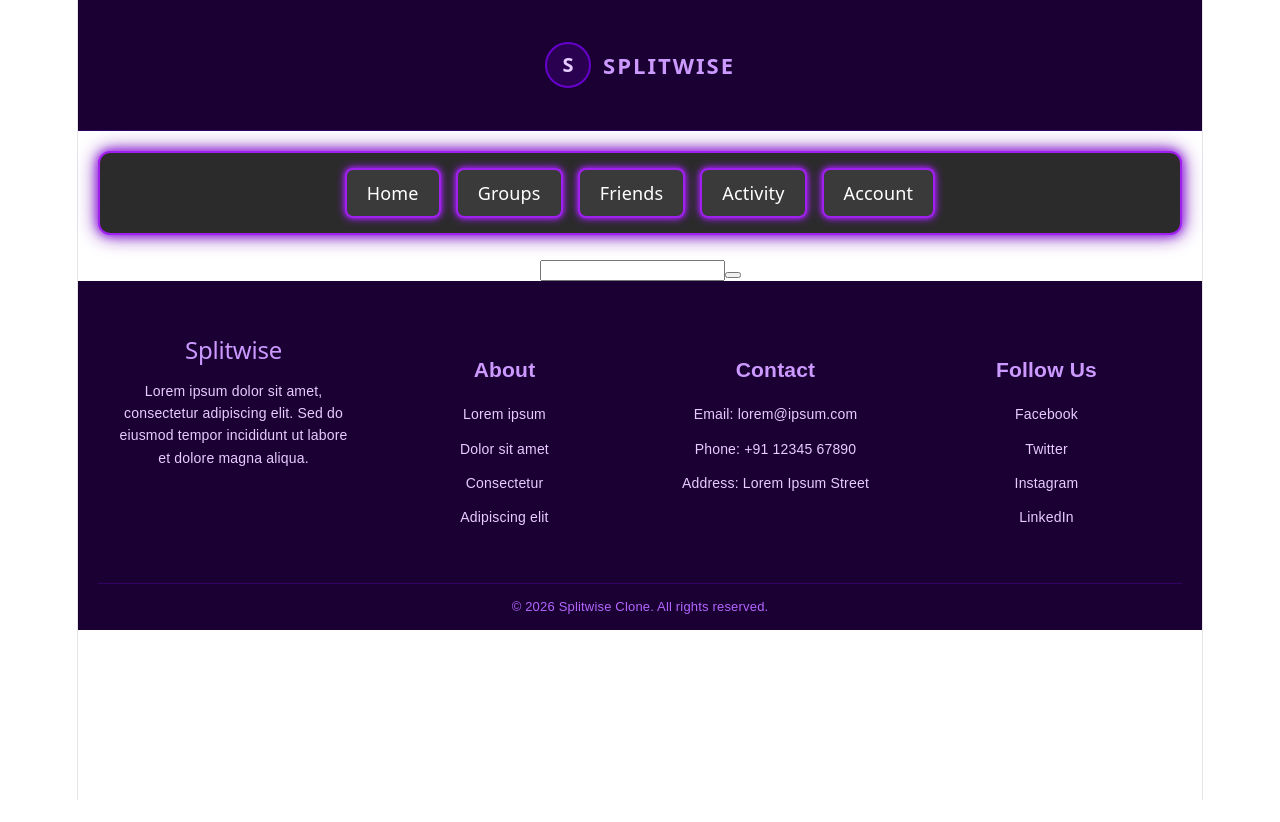
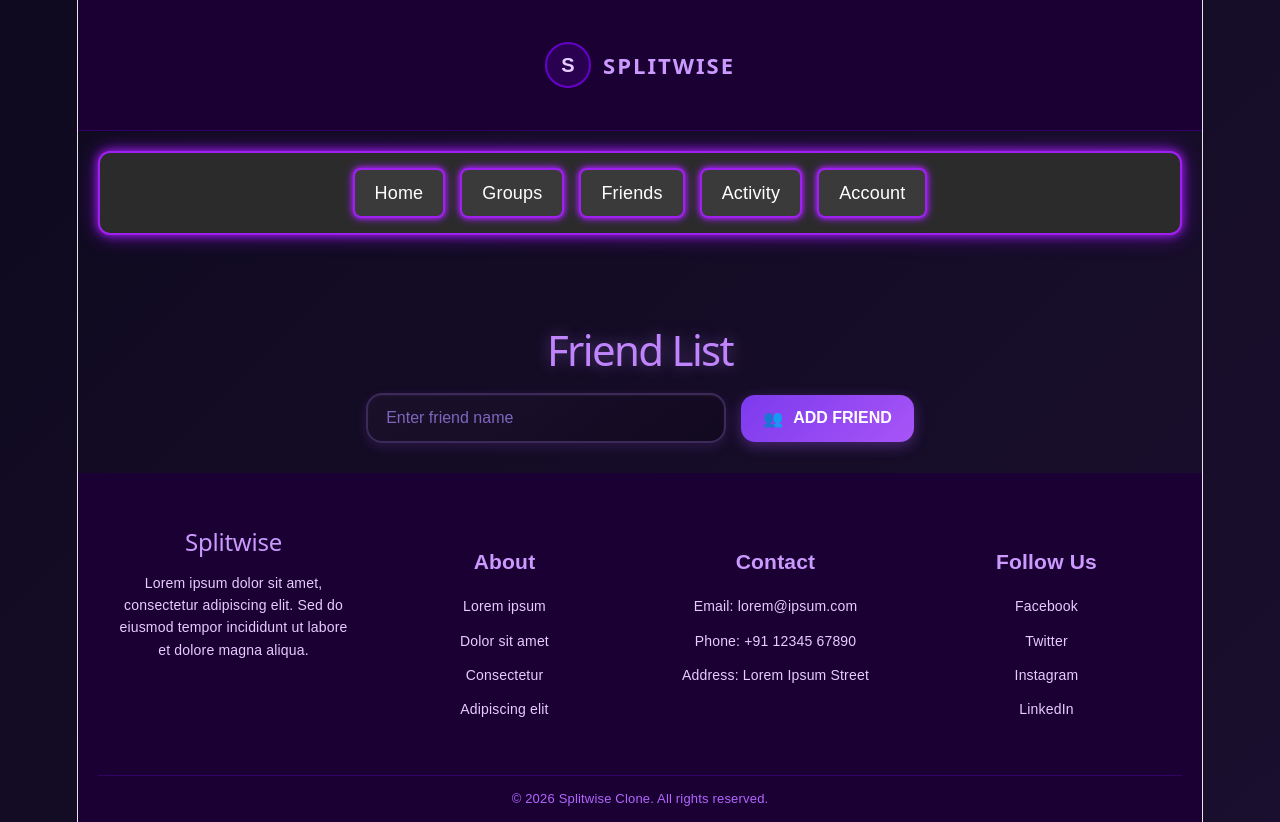
Before and after one commit to Jatin-Bhalla/splitwise, a React (Vite) app: page /friends in a window 1280 px wide. Before the commit the page ends 800 px from the top, so only its background shows below. Built offline with nearby package versions, Linux system fonts and the light colour scheme.

Commit message:
Completed Friends.jsx

```diff
--- a/src/Components/DropBox.jsx
+++ b/src/Components/DropBox.jsx
@@ -13,8 +13,7 @@
     return(
         <div>
             <button onClick={toggleDropdown}>{label}</button>
-            {isOpen && <List/>
-            }
+            {isOpen && <List/>}
 
         </div>
     )
--- a/src/Components/List.css
+++ b/src/Components/List.css
@@ -0,0 +1,179 @@
+/* Dark Background */
+body {
+  margin: 0;
+  padding: 0;
+  font-family: Arial, sans-serif;
+
+  background: linear-gradient(135deg, #0f0a1f, #1a0f2e);
+  min-height: 100vh;
+  color: #fff;
+}
+
+/* App Container */
+.app-container {
+  display: flex;
+  flex-direction: column;
+  align-items: center;
+
+  padding-top: 50px;
+}
+
+/* Title */
+.title {
+  font-size: 42px;
+  color: #c084fc;
+
+  margin-bottom: 30px;
+
+  text-shadow: 0 0 15px rgba(192, 132, 252, 0.4);
+}
+
+/* Input + Button Container */
+.list-container {
+  display: flex;
+  align-items: center;
+  gap: 15px;
+
+  margin-bottom: 30px;
+}
+
+/* Input */
+.friend-input {
+  width: 320px;
+
+  padding: 14px 18px;
+
+  font-size: 16px;
+  font-weight: 500;
+
+  color: #f3e8ff;
+
+  border: 2px solid #3b2a5a;
+  border-radius: 16px;
+
+  outline: none;
+
+  background: linear-gradient(145deg, #1a102b, #120a20);
+
+  box-shadow:
+    0 4px 12px rgba(168, 85, 247, 0.15),
+    inset 0 1px 2px rgba(255, 255, 255, 0.05);
+
+  transition: all 0.3s ease;
+}
+
+.friend-input:focus {
+  border-color: #a855f7;
+
+  box-shadow:
+    0 0 0 4px rgba(168, 85, 247, 0.2),
+    0 8px 20px rgba(168, 85, 247, 0.25);
+
+  transform: translateY(-2px);
+}
+
+.friend-input::placeholder {
+  color: #a78bfa;
+  opacity: 0.7;
+}
+
+/* Button */
+#button-container button {
+  display: flex;
+  align-items: center;
+  gap: 10px;
+
+  background: linear-gradient(135deg, #7c3aed, #a855f7);
+
+  color: white;
+
+  border: none;
+  border-radius: 14px;
+
+  padding: 14px 22px;
+
+  font-size: 16px;
+  font-weight: 600;
+
+  cursor: pointer;
+
+  box-shadow: 0 4px 14px rgba(168, 85, 247, 0.35);
+
+  transition: all 0.3s ease;
+}
+
+#button-container button:hover {
+  transform: translateY(-3px);
+
+  background: linear-gradient(135deg, #6d28d9, #9333ea);
+
+  box-shadow: 0 8px 22px rgba(168, 85, 247, 0.45);
+}
+
+#button-container button:active {
+  transform: scale(0.96);
+}
+
+/* Friends List */
+.friends-list {
+  width: 420px;
+
+  padding: 0;
+  margin: 0;
+}
+
+/* Friend Item */
+.friend-item {
+  display: flex;
+  align-items: center;
+  gap: 12px;
+
+  list-style: none;
+
+  background: linear-gradient(135deg, #1a102b, #140c24);
+
+  padding: 15px 18px;
+
+  margin-bottom: 14px;
+
+  border-radius: 16px;
+
+  font-size: 18px;
+  font-weight: 600;
+
+  color: #f3e8ff;
+
+  border: 1px solid #2e1b45;
+
+  box-shadow: 0 4px 12px rgba(0, 0, 0, 0.4);
+
+  transition: all 0.3s ease;
+}
+
+.friend-item:hover {
+  transform: translateY(-2px);
+
+  border-color: #a855f7;
+
+  box-shadow: 0 8px 20px rgba(168, 85, 247, 0.25);
+}
+
+/* Icon */
+.icon {
+  display: flex;
+  justify-content: center;
+  align-items: center;
+
+  width: 40px;
+  height: 40px;
+
+  border-radius: 50%;
+
+  background: linear-gradient(135deg, #7c3aed, #a855f7);
+
+  color: white;
+
+  font-size: 18px;
+
+  box-shadow: 0 3px 10px rgba(168, 85, 247, 0.3);
+}
--- a/src/Components/List.jsx
+++ b/src/Components/List.jsx
@@ -1,21 +1,48 @@
 import { useState } from "react";
+import "./List.css";
 
-export default function List(){
-    const [input, setInput] =useState("");
-    const [events, setEvents] =useState([]);
-    function addEvent(){
-        if (input.trim()==="")return;
+export default function List() {
+    const [input, setInput] = useState("");
+    const [events, setEvents] = useState([]);
 
-    setEvents([...events, input]);
+    function addEvent() {
+        if (input.trim() === "") return;
 
-    setInput("");
+        setEvents([...events, input]);
 
+        setInput("");
     }
 
-    return(
-        <div className="list-container">
-            <input type="text" value={input} onChange={(e)=>{setInput(e.target.value)}}/>
-        <button onClick={addEvent}></button>
+    return (
+        <div className="app-container">
+            <h1 className="title">Friend List</h1>
+
+            <div className="list-container">
+                <input
+                    className="friend-input"
+                    type="text"
+                    value={input}
+                    onChange={(e) => setInput(e.target.value)}
+                    placeholder="Enter friend name"
+                />
+
+                <div id="button-container">
+                    <button onClick={addEvent}>
+                        <span>👥</span>
+                        ADD FRIEND
+                    </button>
+                </div>
+            </div>
+
+            {/* Display Friends */}
+            <ul className="friends-list">
+                {events.map((event, index) => (
+                    <li key={index} className="friend-item">
+                        <span className="icon">😊</span>
+                        <span>{event}</span>
+                    </li>
+                ))}
+            </ul>
         </div>
-    )
+    );
 }
--- a/src/Pages/Friends.css
+++ b/src/Pages/Friends.css
@@ -0,0 +1,158 @@
+.smile-icon {
+  width: 60px;
+  height: 60px;
+  border: 4px solid #000;
+  border-radius: 50%;
+  position: relative;
+  background: #fff;
+}
+
+/* Eyes */
+.smile-icon::before,
+.smile-icon::after {
+  content: "";
+  width: 8px;
+  height: 8px;
+  background: #000;
+  border-radius: 50%;
+  position: absolute;
+  top: 18px;
+}
+
+.smile-icon::before {
+  left: 16px;
+}
+
+.smile-icon::after {
+  right: 16px;
+}
+
+/* Smile */
+.smile-icon::after {
+  box-shadow: none;
+}
+
+.smile-icon::before,
+.smile-icon::after {
+  z-index: 2;
+}
+
+.smile-icon::after {
+  right: 16px;
+}
+
+.smile-icon::before {
+  left: 16px;
+}
+
+.smile-icon::after,
+.smile-icon::before {
+  content: "";
+}
+
+.smile-icon::after {
+  background: #000;
+}
+
+.smile-icon::before {
+  background: #000;
+}
+
+.smile-icon::after {
+  border-radius: 50%;
+}
+
+/* Mouth */
+.smile-icon span {
+  display: none;
+}
+
+.smile-icon::marker {
+  display: none;
+}
+
+.smile-icon::selection {
+  background: transparent;
+}
+
+.smile-icon::after {
+  top: 18px;
+}
+
+.smile-icon::before {
+  top: 18px;
+}
+
+.smile-icon::before,
+.smile-icon::after {
+  width: 8px;
+  height: 8px;
+}
+
+.smile-icon:after {
+  content: "";
+}
+
+.smile-icon:before {
+  content: "";
+}
+
+.smile-icon {
+  overflow: hidden;
+}
+
+.smile-icon::part(mouth) {
+  display: none;
+}
+
+.smile-icon .mouth {
+  position: absolute;
+  width: 30px;
+  height: 15px;
+  border: 4px solid #000;
+  border-top: none;
+  border-radius: 0 0 30px 30px;
+  bottom: 12px;
+  left: 50%;
+  transform: translateX(-50%);
+}
+
+#button-container {
+  display: flex;
+  justify-content: center;
+  align-items: center;
+}
+
+#button-container button {
+  display: flex;
+  align-items: center;
+  gap: 10px;
+
+  background: linear-gradient(135deg, #7b3fe4, #9b6bff);
+  color: #ffffff;
+
+  border: none;
+  padding: 12px 24px;
+
+  font-size: 16px;
+  font-weight: 600;
+
+  border-radius: 12px;
+
+  cursor: pointer;
+
+  box-shadow: 0 4px 12px rgba(123, 63, 228, 0.4);
+
+  transition: all 0.3s ease;
+}
+
+#button-container button:hover {
+  transform: translateY(-2px);
+  box-shadow: 0 6px 18px rgba(123, 63, 228, 0.5);
+
+  background: linear-gradient(135deg, #692fd1, #8d5cff);
+}
+
+#button-container button:active {
+  transform: scale(0.96);
+}
--- a/src/Pages/Friends.jsx
+++ b/src/Pages/Friends.jsx
@@ -1,12 +1,16 @@
 import './Friends.css'
 import List from "../Components/List"
 
+function addFriend(){
+       alert("hello");
+}
 
 export default function Friends(){
-        return(
-                <div className="conatiner">
-                        <List/>
-                </div>
-        )
+return (
+<div className="conatiner">
 
+       <List/>
+
+ </div>
+ )
 }
--- a/src/Pages/Home.css
+++ b/src/Pages/Home.css
@@ -63,7 +63,7 @@
 /* Rupee icon */
 .rupee-icon::before {
   content: "₹";
-  color: #a85537;
+  color: #a855f7;
   font-weight: bold;
 }
 
--- a/src/Pages/Home.jsx
+++ b/src/Pages/Home.jsx
@@ -30,11 +30,13 @@
 
       <div className="row">
         <p>Paid by</p>
+
         <DropBox label="you" />
       </div>
 
       <div className="row">
         <p>and split</p>
+
         <DropBox label="equally" />
       </div>
 
```
Also changed, not shown: src/todo.txt.
